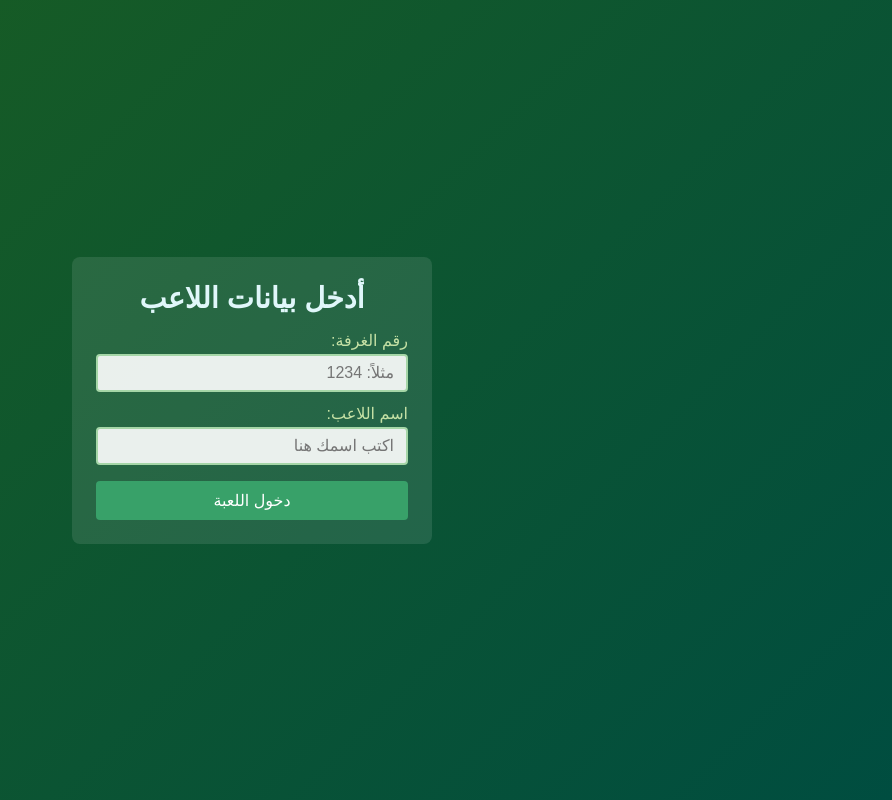
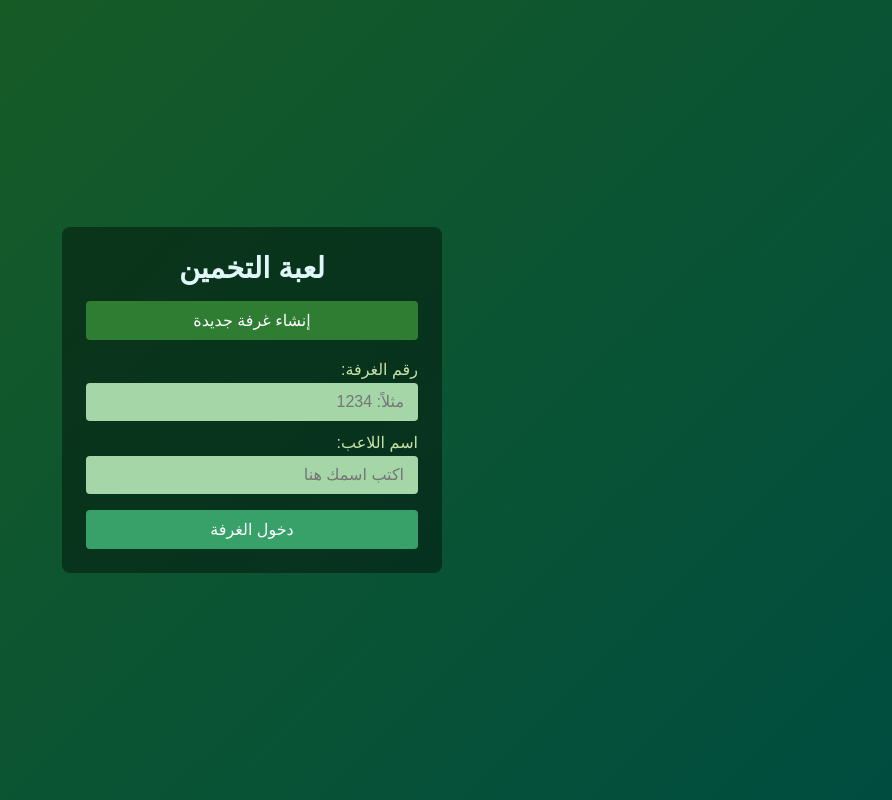
Before and after one commit to inkytrove/match-game, a plain HTML site: page memory-reorder-static/index.html in a window 1280 px wide. Shown: the whole page, without its empty margins (388-1280 px from the left). Drawn offline with Linux system fonts and the light colour scheme.

Commit message:
تعديل واجهة: [اشر إلى التغيير بالتفصيل]

```diff
--- a/memory-reorder-static/index.html
+++ b/memory-reorder-static/index.html
@@ -2,11 +2,13 @@
 <html lang="ar" dir="rtl">
 <head>
   <meta charset="UTF-8" />
-  <title>دخول اللعبة</title>
+  <title>لعبة التخمين</title>
   <meta name="viewport" content="width=device-width, initial-scale=1" />
 
   <style>
-    /* قاعدة عامة لإزالة الهوامش وضبط الخط */
+    /*-------------------------
+      قواعد عامة
+    -------------------------*/
     * {
       box-sizing: border-box;
       margin: 0;
@@ -23,14 +25,16 @@
       padding: 20px;
     }
 
-    /* الحاوية الرئيسية */
+    /*-------------------------
+      الحاوية الرئيسية
+    -------------------------*/
     .container {
-      background: rgba(255, 255, 255, 0.1);
+      background: rgba(0, 0, 0, 0.4); /* غامق أكثر من السابق */
       border-radius: 8px;
       padding: 24px;
       width: 100%;
-      max-width: 360px;
-      text-align: right; /* تُحافظ على اتجاه النص إلى اليمين */
+      max-width: 380px;
+      text-align: right; /* اتجاه النص من اليمين */
     }
     h1 {
       font-size: 1.8rem;
@@ -39,7 +43,32 @@
       color: #e0f7fa;
     }
 
-    /* الحاويات الخاصة بالمدخلات */
+    /*-------------------------
+      زر إنشاء الغرفة
+    -------------------------*/
+    .create-room {
+      display: block;
+      width: 100%;
+      padding: 10px;
+      margin-bottom: 20px;
+      font-size: 1rem;
+      background: #2e7d32; /* أخضر داكن */
+      border: none;
+      border-radius: 4px;
+      color: #fff;
+      cursor: pointer;
+      transition: background 0.2s, transform 0.1s;
+    }
+    .create-room:hover {
+      background: #1b5e20;
+    }
+    .create-room:active {
+      transform: scale(0.98);
+    }
+
+    /*-------------------------
+      حقول الإدخال
+    -------------------------*/
     .input-container {
       margin-bottom: 12px;
     }
@@ -53,17 +82,20 @@
       width: 100%;
       padding: 8px 12px;
       font-size: 1rem;
-      text-align: right; /* يجعل كتابة المستخدم تظهر من الجهة اليمنى */
+      text-align: right; /* يبدأ الإدخال من الجهة اليمنى */
       border: 2px solid #a5d6a7;
       border-radius: 4px;
-      background: rgba(255, 255, 255, 0.9);
-      color: #004d40;
+      background:#a5d6a7; /* شفافية أكثر للحصول على لون غامق */
+      color: #e1ffe9;
+      direction: rtl; /* تأكيد على اتجاه النص من اليمين داخل الحقل */
     }
     .input-container input::placeholder {
-      text-align: right; /* placeholder يظهر من اليمين */
+      text-align: right;
     }
 
-    /* أزرار الدخول */
+    /*-------------------------
+      زر الدخول
+    -------------------------*/
     .controls {
       display: flex;
       gap: 10px;
@@ -87,7 +119,9 @@
       transform: scale(0.98);
     }
 
-    /* استجابة شاشات الجوال الصغيرة */
+    /*-------------------------
+      استجابة شاشات الجوال
+    -------------------------*/
     @media (max-width: 360px) {
       .container {
         padding: 16px;
@@ -95,6 +129,7 @@
       h1 {
         font-size: 1.6rem;
       }
+      .create-room,
       .input-container input,
       .controls button {
         font-size: 0.9rem;
@@ -104,9 +139,15 @@
 </head>
 <body>
   <div class="container">
-    <h1>أدخل بيانات اللاعب</h1>
+    <!-- عنوان اللعبة -->
+    <h1>لعبة التخمين</h1>
+
+    <!-- زر إنشاء غرفة جديدة -->
+    <button class="create-room" id="createRoomBtn">إنشاء غرفة جديدة</button>
+
+    <!-- نموذج دخول اللاعب إلى غرفة معينة -->
     <form id="entryForm" action="team.html" method="GET">
-      <!-- خانة رقم الغرفة -->
+      <!-- حقل رقم الغرفة -->
       <div class="input-container">
         <label for="room">رقم الغرفة:</label>
         <input
@@ -117,7 +158,8 @@
           required
         />
       </div>
-      <!-- خانة اسم اللاعب -->
+
+      <!-- حقل اسم اللاعب -->
       <div class="input-container">
         <label for="name">اسم اللاعب:</label>
         <input
@@ -128,11 +170,22 @@
           required
         />
       </div>
+
       <!-- زر الدخول -->
       <div class="controls">
-        <button type="submit">دخول اللعبة</button>
+        <button type="submit">دخول الغرفة</button>
       </div>
     </form>
   </div>
+
+  <script>
+    // في حال رغبنا بأن زر "إنشاء غرفة جديدة" يولّد رقم عشوائي للغرفة
+    document.getElementById('createRoomBtn').addEventListener('click', () => {
+      // نولّد رقم غرفة عشوائي مكوّن من 4 خانات
+      const randomRoom = Math.floor(1000 + Math.random() * 9000);
+      // نضعه تلقائيًا في حقل "رقم الغرفة"
+      document.getElementById('room').value = randomRoom;
+    });
+  </script>
 </body>
 </html>
```
